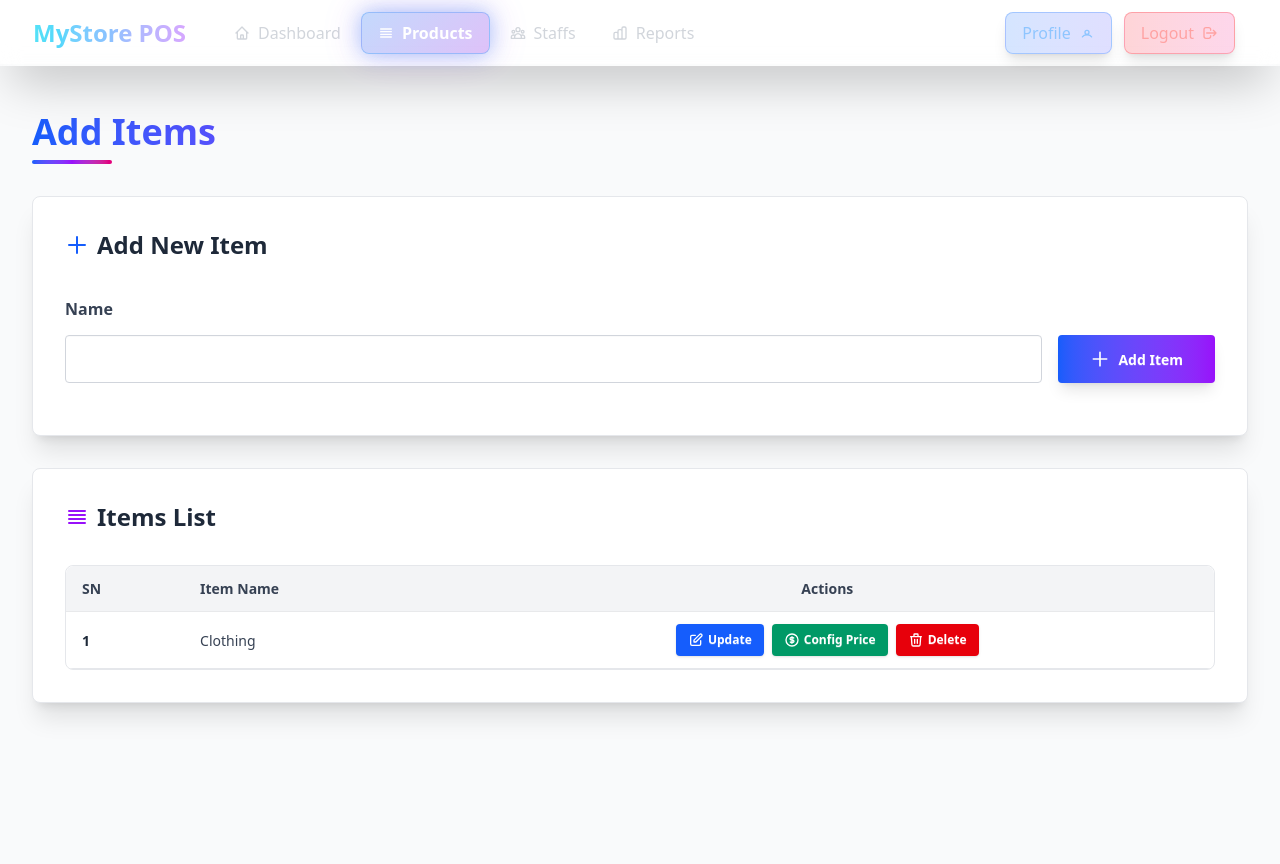
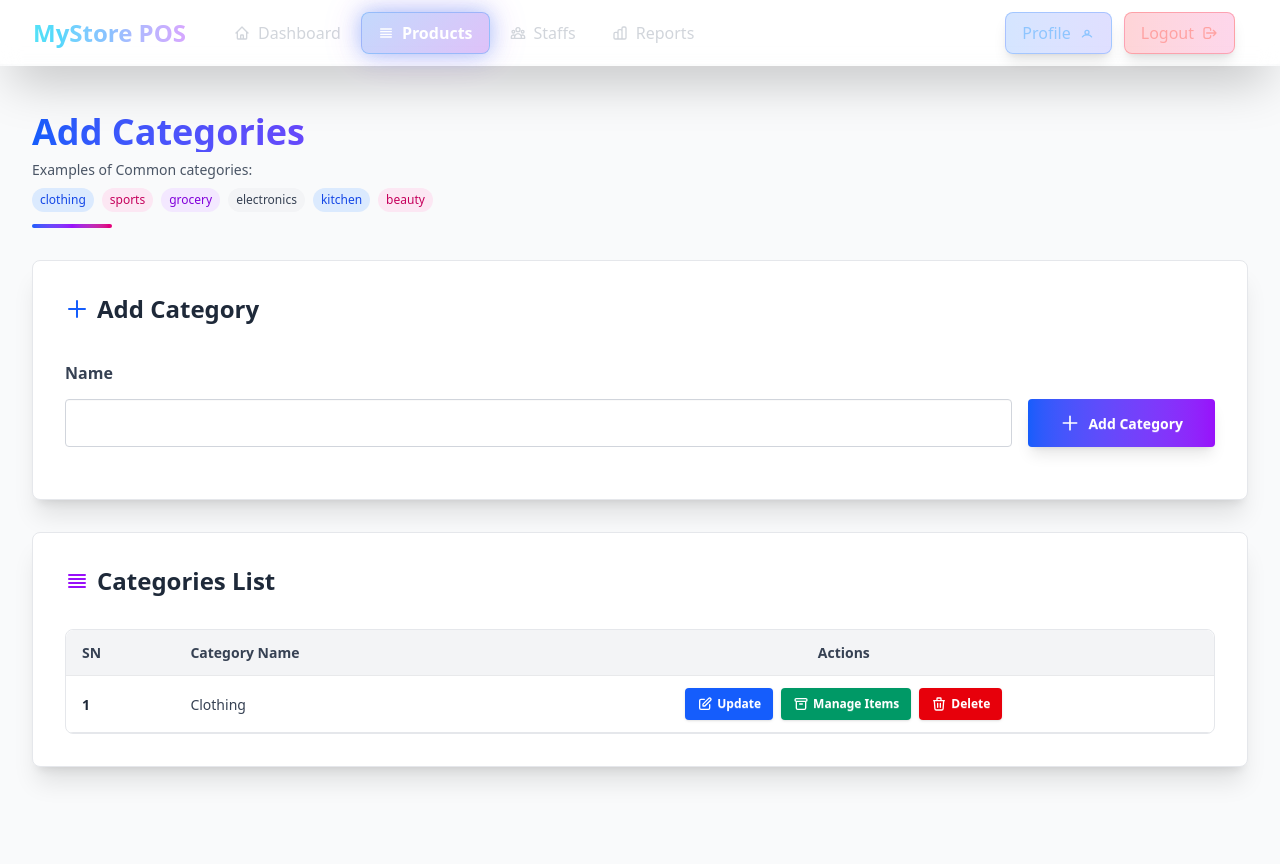
Before and after one commit to Sushant7-codes/FINAL_RETAIL_POS, a Django app: page /shop/item_list/ in a window 1280 px wide. Run offline with Django 5.2, Linux system fonts and the light colour scheme; a user stored in the database is signed in; data comes from the database, SQL or seed files in the repository; both versions use the stored data as it was after the commit; some libraries are stand-ins or nearby versions.

Commit message:
changes made on the items->categories and stock added

```diff
--- a/shop/forms.py
+++ b/shop/forms.py
@@ -83,11 +83,12 @@ class ItemForm(forms.ModelForm):
 class PriceForm(forms.ModelForm):
     class Meta:
         model = Price
-        fields = ['name','amount']
+        fields = ['name','amount','stock']
 
     def save(self,commit=True,*args, **kwargs):
         item=kwargs.pop("item",None)
         price=super(PriceForm, self).save(commit=False,*args, **kwargs)
+
         if item is not None:
             price.item=item
 
@@ -95,40 +96,6 @@ class PriceForm(forms.ModelForm):
             price.save()
 
         return price
-
-# class StaffRegistrationForm(forms.ModelForm):
-#     password = forms.CharField(
-#         widget=forms.PasswordInput,
-#         required=True,
-#         help_text="Set an initial password for the staff.",
-#     )
-#     item = forms.ModelChoiceField(queryset=Item.objects.none())
-
-#     class Meta:
-#         model = CustomUser
-#         fields = [
-#             "first_name",
-#             "last_name",
-#             "email",
-#             "phone_number",
-#             "address",
-#             "password",
-#         ]
-
-#     def __init__(self, *args, **kwargs):
-#         self.request = kwargs.pop("request") if "request" in kwargs else None
-#         super().__init__(*args, **kwargs)
-#         self.fields["item"].queryset = Item.objects.filter(
-#             shop=self.request.user.shop
-#         )
-
-#     def save(self, commit=True):
-#         user = super().save(commit=False)
-#         user.role = CustomUser.Roles.STAFF  # enforce role
-#         user.set_password(self.cleaned_data["password"])  # hash password
-#         if commit:
-#             user.save()
-#         return user
 
 
 class StaffRegistrationForm(forms.ModelForm):
--- a/shop/models.py
+++ b/shop/models.py
@@ -48,6 +48,7 @@ class Price(models.Model):
     name=models.CharField(max_length=100)
     amount=models.DecimalField(max_digits=10, decimal_places=2)
     item=models.ForeignKey(Item, on_delete=models.CASCADE, related_name='prices')
+    stock=models.PositiveIntegerField(default=1)
 
     class Meta:
         unique_together = ('name', 'item')
--- a/shop/templates/shop/item-create-form.html
+++ b/shop/templates/shop/item-create-form.html
@@ -31,8 +31,19 @@ Item
     <!-- Header Section with Gradient - Always Visible -->
     <div class="relative pt-4">
         <h1 class="text-3xl md:text-4xl font-bold mb-2 bg-gradient-to-r from-blue-600 via-purple-600 to-pink-600 bg-clip-text text-transparent">
-            Add Items
+            Add Categories
         </h1>
+        <div class="mb-3">
+            <p class="text-sm text-gray-600 dark:text-gray-400 mb-2">Examples of Common categories:</p>
+            <div class="flex flex-wrap gap-2">
+                <span class="px-2 py-1 text-xs bg-blue-100 text-blue-700 rounded-full dark:bg-blue-900 dark:text-blue-300">clothing</span>
+                <span class="px-2 py-1 text-xs bg-pink-100 text-pink-700 rounded-full dark:bg-pink-900 dark:text-pink-300">sports</span>
+                <span class="px-2 py-1 text-xs bg-purple-100 text-purple-700 rounded-full dark:bg-purple-900 dark:text-purple-300">grocery</span>
+                <span class="px-2 py-1 text-xs bg-gray-100 text-gray-700 rounded-full dark:bg-gray-700 dark:text-gray-300">electronics</span>
+                <span class="px-2 py-1 text-xs bg-blue-100 text-blue-700 rounded-full dark:bg-blue-900 dark:text-blue-300">kitchen </span>
+                <span class="px-2 py-1 text-xs bg-pink-100 text-pink-700 rounded-full dark:bg-pink-900 dark:text-pink-300">beauty</span>
+            </div>
+        </div>
         <div class="h-1 w-20 bg-gradient-to-r from-blue-600 via-purple-600 to-pink-600 rounded-full"></div>
     </div>
 
@@ -47,7 +58,7 @@ Item
                         <svg xmlns="http://www.w3.org/2000/svg" class="h-6 w-6 text-blue-600 dark:text-blue-400" fill="none" viewBox="0 0 24 24" stroke="currentColor">
                             <path stroke-linecap="round" stroke-linejoin="round" stroke-width="2" d="M12 4v16m8-8H4" />
                         </svg>
-                        Add New Item
+                        Add Category
                     </h2>
 
                     <form id="add-item-form" action="" method="post">
@@ -65,7 +76,7 @@ Item
                                     <svg xmlns="http://www.w3.org/2000/svg" class="h-5 w-5" fill="none" viewBox="0 0 24 24" stroke="currentColor">
                                         <path stroke-linecap="round" stroke-linejoin="round" stroke-width="2" d="M12 4v16m8-8H4" />
                                     </svg>
-                                    Add Item
+                                    Add Category
                                 </button>
                             </div>
 
@@ -93,7 +104,7 @@ Item
                         <svg xmlns="http://www.w3.org/2000/svg" class="h-6 w-6 text-purple-600 dark:text-purple-400" fill="none" viewBox="0 0 24 24" stroke="currentColor">
                             <path stroke-linecap="round" stroke-linejoin="round" stroke-width="2" d="M4 6h16M4 10h16M4 14h16M4 18h16" />
                         </svg>
-                        Items List
+                        Categories List
                     </h2>
 
                     <div class="overflow-x-auto rounded-lg border border-gray-200 dark:border-gray-700">
@@ -101,7 +112,7 @@ Item
                             <thead>
                                 <tr class="bg-gray-100 dark:bg-gray-700">
                                     <th class="rounded-tl-lg text-gray-700 dark:text-gray-300">SN</th>
-                                    <th class="text-gray-700 dark:text-gray-300">Item Name</th>
+                                    <th class="text-gray-700 dark:text-gray-300">Category Name</th>
                                     <th class="rounded-tr-lg text-center text-gray-700 dark:text-gray-300">Actions</th>
                                 </tr>
                             </thead>
@@ -120,7 +131,7 @@ Item
                                             </a>
 
 
-                                            <form action="{% url 'shop:price' %}">
+                                            {% comment %} <form action="{% url 'shop:price' %}">
                                                 <input type="hidden" name="item_id" value="{{item.id}}">
                                                 <button class="btn btn-sm bg-emerald-600 hover:bg-emerald-700 text-white border-0 gap-1 shadow hover:shadow-md transition-all duration-200">
                                                     <svg xmlns="http://www.w3.org/2000/svg" class="h-4 w-4" fill="none" viewBox="0 0 24 24" stroke="currentColor">
@@ -128,19 +139,17 @@ Item
                                                     </svg>
                                                     Config Price
                                                 </button>
-                                            </form>
-                                            {% comment %}
+                                            </form> {% endcomment %}
+
                                             <form action="{% url 'shop:price' %}">
-                                                <input type="hidden" name="item_id" value="{{item.id}}">
-                                                <button class="btn btn-primary btn-sm">Config Price</button>
-                                            </form>
-
-                                            <a class="btn btn-sm bg-emerald-600 hover:bg-emerald-700 text-white border-0 gap-1 shadow hover:shadow-md transition-all duration-200" href="{% url 'shop:price' item.id %}">
-                                                 <svg xmlns="http://www.w3.org/2000/svg" class="h-4 w-4" fill="none" viewBox="0 0 24 24" stroke="currentColor">
-                                                     <path stroke-linecap="round" stroke-linejoin="round" stroke-width="2" d="M12 8c-1.657 0-3 .895-3 2s1.343 2 3 2 3 .895 3 2-1.343 2-3 2m0-8c1.11 0 2.08.402 2.599 1M12 8V7m0 1v8m0 0v1m0-1c-1.11 0-2.08-.402-2.599-1M21 12a9 9 0 11-18 0 9 9 0 0118 0z" />
-                                                 </svg>
-                                                 Config Price
-                                             </a> {% endcomment %}
+    <input type="hidden" name="item_id" value="{{item.id}}">
+    <button class="btn btn-sm bg-emerald-600 hover:bg-emerald-700 text-white border-0 gap-1 shadow hover:shadow-md transition-all duration-200">
+        <svg xmlns="http://www.w3.org/2000/svg" class="h-4 w-4" fill="none" viewBox="0 0 24 24" stroke="currentColor">
+            <path stroke-linecap="round" stroke-linejoin="round" stroke-width="2" d="M5 8h14M5 8a2 2 0 110-4h14a2 2 0 110 4M5 8v10a2 2 0 002 2h10a2 2 0 002-2V8m-9 4h4" />
+        </svg>
+        Manage Items
+    </button>
+</form>
 
                                             <button data-item-id="{{ item.id }}"
                                                 class="btn btn-sm bg-red-600 hover:bg-red-700 text-white border-0 gap-1 shadow hover:shadow-md transition-all duration-200"
--- a/shop/views.py
+++ b/shop/views.py
@@ -173,6 +173,7 @@ def price(request):
                     "id":saved_price.id,
                     "name":saved_price.name,
                     "amount":saved_price.amount,
+                    "stock":saved_price.stock,
                 },
             }
             return JsonResponse(reponse)
@@ -235,59 +236,6 @@ def price_update(request,pk):
         context={"form":form,}
         return render(request, "shop/price-update.html", context)
 
-# def staffs(request):
-#     # --- Handle Staff Registration ---
-#     if request.method == "POST":
-#         form = StaffRegistrationForm(request.POST, request.FILES, request=request)
-#         if form.is_valid():
-#             staff = form.save(commit=False)
-
-#             # --- Generate unique username automatically ---
-#             first = staff.first_name[:3].lower() if staff.first_name else "usr"
-#             last = staff.last_name[-3:].lower() if staff.last_name else str(random.randint(100, 999))
-#             base_username = f"{first}{last}"
-
-#             username = base_username
-#             counter = 1
-#             while CustomUser.objects.filter(username=username).exists():
-#                 username = f"{base_username}{counter}"
-#                 counter += 1
-
-#             staff.username = username
-#             staff.is_staff = True  # ✅ ensure they’re marked as staff
-#             staff.save()
-
-#             messages.success(request, f"Staff registered successfully! Username: {staff.username}")
-#             return redirect(request.path)
-#     else:
-#         form = StaffRegistrationForm(request=request)
-
-#     # --- Staff List and Pagination ---
-#     # staff_queryset = CustomUser.objects.filter(is_staff=True).order_by("-id")
-#     staff_queryset = CustomUser.objects.filter(role=CustomUser.Roles.STAFF).order_by("-id")
-
-#     paginator = Paginator(staff_queryset, 8)  # Show 8 staff per page
-#     page_number = request.GET.get("page")
-#     page_obj = paginator.get_page(page_number)
-
-#     # (Optional) if you plan to add a filter form later
-#     filter_form = None
-
-#     all_staffs=CustomUser.objects.filter(
-#         role=CustomUser.Roles.STAFF,
-#         )
-#     filtered_staffs=StaffFilter(request.GET, queryset=all_staffs)
-
-#     context = {
-#         "form": form,
-#         "staffs": page_obj,
-#         "page_obj": page_obj,
-#         "filter_form": filter_form,
-#         "filtered_staffs":filtered_staffs,
-#     }
-
-#     return render(request, "shop/staffs.html", context)
-
 
 def staffs(request):
     # --- Handle Staff Registration ---
--- a/theme/static/css/dist/styles.css
+++ b/theme/static/css/dist/styles.css
@@ -40,20 +40,24 @@
     --color-blue-700: oklch(48.8% 0.243 264.376);
     --color-blue-800: oklch(42.4% 0.199 265.638);
     --color-blue-900: oklch(37.9% 0.146 265.522);
-    --color-indigo-400: oklch(67.3% 0.182 276.935);
     --color-indigo-500: oklch(58.5% 0.233 277.117);
     --color-indigo-600: oklch(51.1% 0.262 276.966);
     --color-indigo-700: oklch(45.7% 0.24 277.023);
     --color-purple-50: oklch(97.7% 0.014 308.299);
     --color-purple-100: oklch(94.6% 0.033 307.174);
+    --color-purple-300: oklch(82.7% 0.119 306.383);
     --color-purple-400: oklch(71.4% 0.203 305.504);
     --color-purple-500: oklch(62.7% 0.265 303.9);
     --color-purple-600: oklch(55.8% 0.288 302.321);
     --color-purple-700: oklch(49.6% 0.265 301.924);
     --color-purple-800: oklch(43.8% 0.218 303.724);
     --color-purple-900: oklch(38.1% 0.176 304.987);
+    --color-pink-100: oklch(94.8% 0.028 342.258);
+    --color-pink-300: oklch(82.3% 0.12 346.018);
     --color-pink-500: oklch(65.6% 0.241 354.308);
     --color-pink-600: oklch(59.2% 0.249 0.584);
+    --color-pink-700: oklch(52.5% 0.223 3.958);
+    --color-pink-900: oklch(40.8% 0.153 2.432);
     --color-slate-900: oklch(20.8% 0.042 265.755);
     --color-gray-50: oklch(98.5% 0.002 247.839);
     --color-gray-100: oklch(96.7% 0.003 264.542);
@@ -2190,6 +2206,9 @@
   .bg-blue-50 {
     background-color: var(--color-blue-50);
   }
+  .bg-blue-100 {
+    background-color: var(--color-blue-100);
+  }
   .bg-blue-500 {
     background-color: var(--color-blue-500);
   }
@@ -2236,6 +2255,9 @@
   .bg-orange-50 {
     background-color: var(--color-orange-50);
   }
+  .bg-pink-100 {
+    background-color: var(--color-pink-100);
+  }
   .bg-primary {
     background-color: var(--color-primary);
   }
@@ -2249,6 +2271,9 @@
   }
   .bg-purple-50 {
     background-color: var(--color-purple-50);
+  }
+  .bg-purple-100 {
+    background-color: var(--color-purple-100);
   }
   .bg-purple-500 {
     background-color: var(--color-purple-500);
@@ -2455,6 +2476,9 @@
     font-size: 1rem;
     padding-inline: calc(0.25rem * 3.5 - var(--border));
   }
+  .px-2 {
+    padding-inline: calc(var(--spacing) * 2);
+  }
   .px-3 {
     padding-inline: calc(var(--spacing) * 3);
   }
@@ -2466,6 +2490,9 @@
   }
   .px-10 {
     padding-inline: calc(var(--spacing) * 10);
+  }
+  .py-1 {
+    padding-block: calc(var(--spacing) * 1);
   }
   .py-2 {
     padding-block: calc(var(--spacing) * 2);
@@ -2622,6 +2649,9 @@
   .text-blue-600 {
     color: var(--color-blue-600);
   }
+  .text-blue-700 {
+    color: var(--color-blue-700);
+  }
   .text-error {
     color: var(--color-error);
   }
@@ -2673,6 +2700,9 @@
   .text-orange-600 {
     color: var(--color-orange-600);
   }
+  .text-pink-700 {
+    color: var(--color-pink-700);
+  }
   .text-primary {
     color: var(--color-primary);
   }
@@ -2684,6 +2714,9 @@
   }
   .text-purple-600 {
     color: var(--color-purple-600);
+  }
+  .text-purple-700 {
+    color: var(--color-purple-700);
   }
   .text-red-300 {
     color: var(--color-red-300);
```
Also changed, not shown: other parts of theme/static/css/dist/styles.css (+33 -23 lines), shop/templates/shop/price-create.html (+33 -27 lines), shop/templates/shop/price-update.html (+12 -0 lines), db.sqlite3, shop/migrations/0010_price_stock.py (added), shop/migrations/0011_alter_price_stock.py (added).
